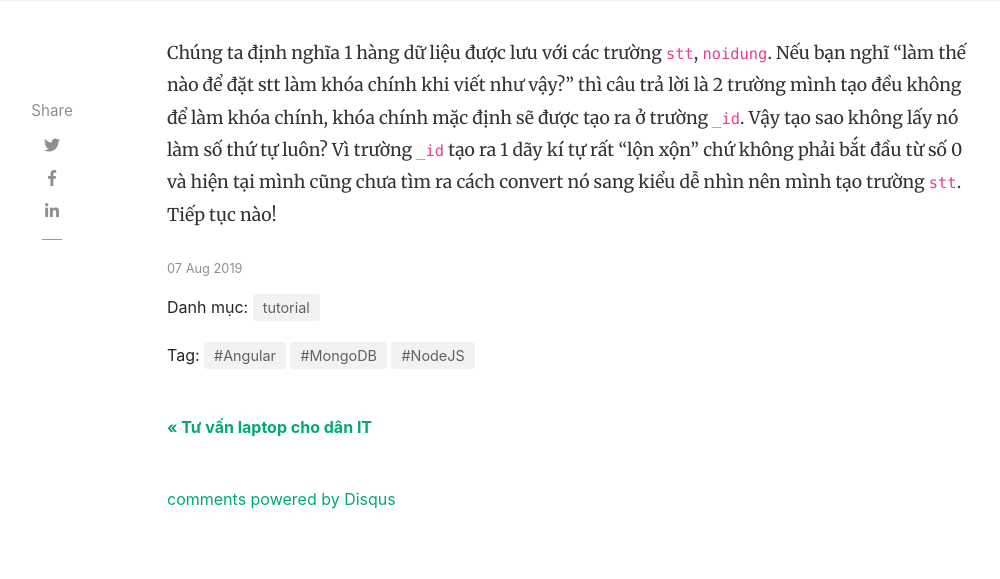
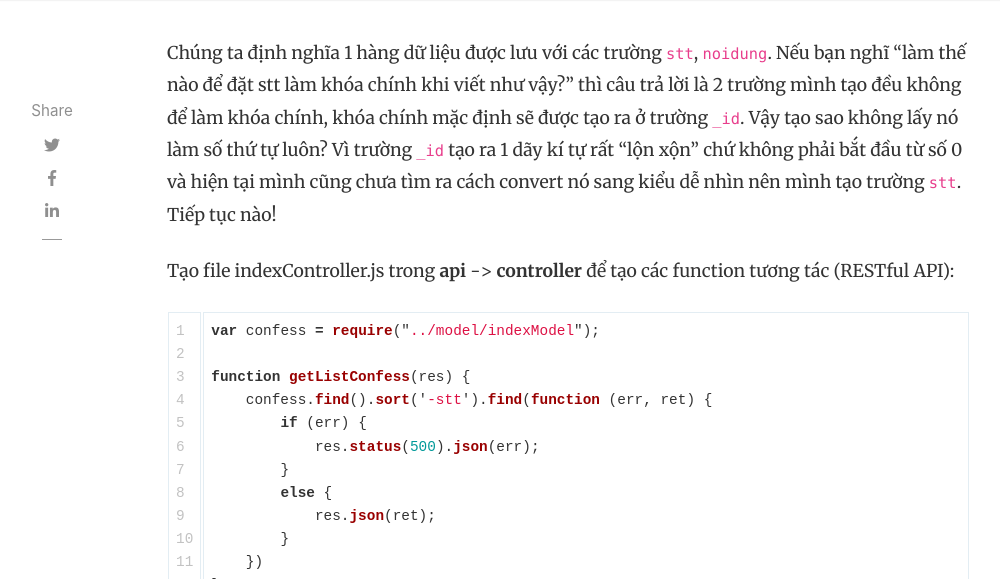
Before and after one commit to tuitucode/tuitucode.github.io, a Jekyll site: the page built from _posts/2019-08-07-web-confession-voi-nodejs-va-angularjs.md, in a window 1280 px wide and 1400 px high, scrolled down 7688 px, cut to the strip 0-579 px from the top of the window. Shown: the whole strip, without its empty margins (118-1118 px from the left). Built offline with Jekyll 4.4.1, drawn with Linux system fonts in a browser that asks for light colours; nearby versions of some CDN libraries; comment, search, counter and statistics services are not loaded; some of the changed text lies outside the part shown.

Commit message:
Update 2019-08-07-web-confession-voi-nodejs-va-angularjs.md

````diff
--- a/_posts/2019-08-07-web-confession-voi-nodejs-va-angularjs.md
+++ b/_posts/2019-08-07-web-confession-voi-nodejs-va-angularjs.md
@@ -215,7 +215,7 @@ module.exports = {
 ```
 Tiếp theo là phần code trong web.
 #### Thiết lập thao tác database từ web
-Tạo file indexModel.js trong api -> model để config model cho database như sau:
+Tạo file indexModel.js trong **api** -> **model** để config model cho database như sau:
 ```javascript
 var mongoose = require("mongoose");
 
@@ -231,3 +231,54 @@ var Confess = mongoose.model("iconfession", indexSchema, "confess");
 module.exports = Partner;
 ```
 Chúng ta định nghĩa 1 hàng dữ liệu được lưu với các trường `stt`, `noidung`. Nếu bạn nghĩ "làm thế nào để đặt stt làm khóa chính khi viết như vậy?" thì câu trả lời là 2 trường mình tạo đều không để làm khóa chính, khóa chính mặc định sẽ được tạo ra ở trường `_id`. Vậy tạo sao không lấy nó làm số thứ tự luôn? Vì trường `_id` tạo ra 1 dãy  kí tự rất "lộn xộn" chứ không phải bắt đầu từ số 0 và hiện tại mình cũng chưa tìm ra cách convert nó sang kiểu dễ nhìn nên mình tạo trường `stt`. Tiếp tục nào!
+
+Tạo file indexController.js trong **api** -> **controller** để tạo các function tương tác (RESTful API):
+```javascript
+var confess = require("../model/indexModel");
+
+function getListConfess(res) {
+    confess.find().sort('-stt').find(function (err, ret) {
+        if (err) {
+            res.status(500).json(err);
+        }
+        else {
+            res.json(ret);
+        }
+    })
+}
+
+module.exports = function (app) {
+    //định nghĩa RESTful API
+
+    //get list Confession
+    app.get("/api/confessions", function (req, res) {
+        getListPartner(res);
+    });
+
+    //Create Confession
+    app.post("/api/confession", function (req, res) {
+
+        var post = {
+            noidung: req.body.noidung,
+            stt: 0,
+        };
+
+        confess
+        .estimatedDocumentCount()
+        .then(count => {
+            post.stt = count + 1;
+            confess.create(post, function (err, ret) {
+                if (err) {
+                    throw err;
+                }
+                else {
+                    getListConfess(res);
+                }
+            })
+        })
+        .catch(err => {
+    //handle possible errors
+        });
+    });
+}
+```
````
